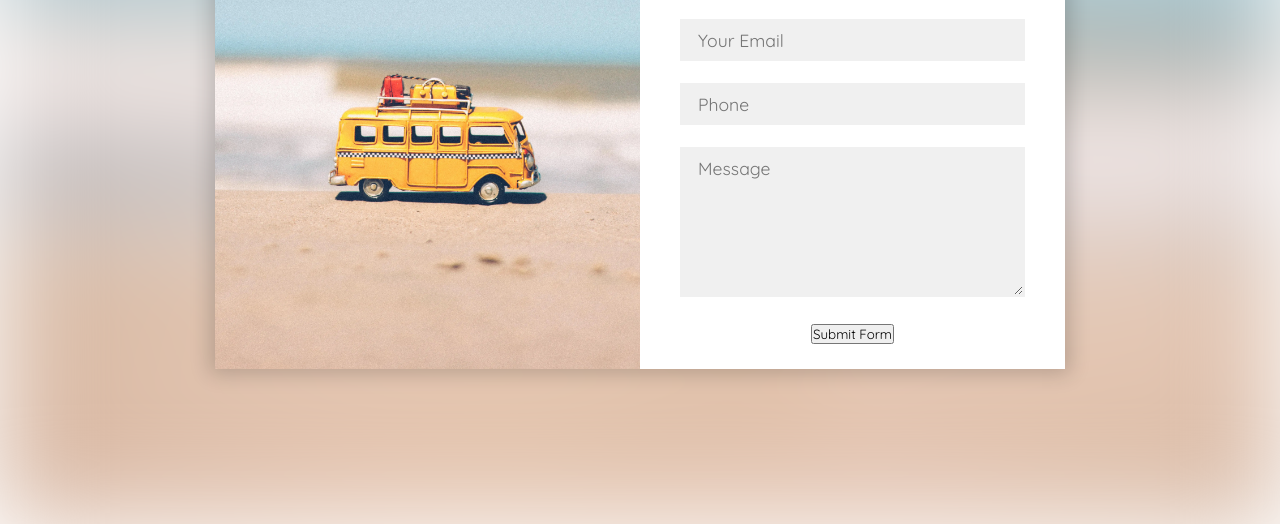
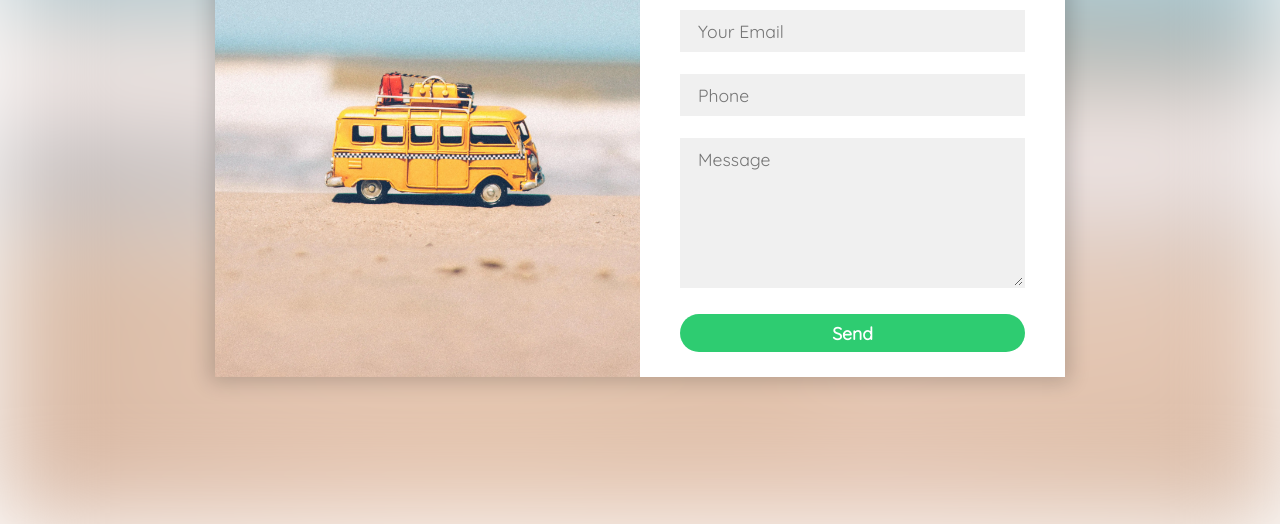
Before and after one commit to rahulkuzur3/rahulkuzur3, a plain HTML site: page contact.html in a window 1280 px wide. Shown: the part 276-800 px from the top of the page. Drawn offline with Linux system fonts and the light colour scheme; files that its build step writes are made by us from their sources.

Commit message:
Update contact.html

```diff
--- a/contact.html
+++ b/contact.html
@@ -143,7 +143,7 @@ textarea{
 				<input type="email" name="email" class="field" placeholder="Your Email" required>
 				<input type="number" name="phone" class="field" placeholder="Phone" required>
 				<textarea name="message" placeholder="Message" class="field" required ></textarea>
-				 <button type="submit">Submit Form</button>
+				 <button class="btn" type="submit">Send</button>
 				</form>
 
 			</div>
```
